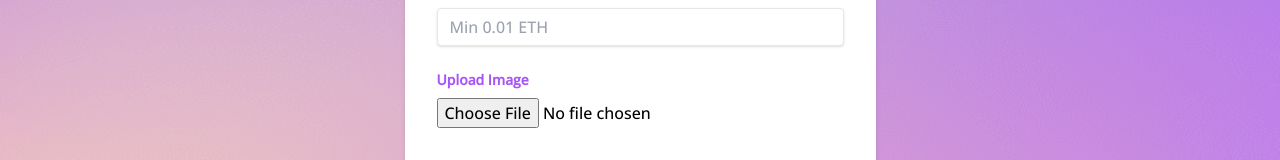
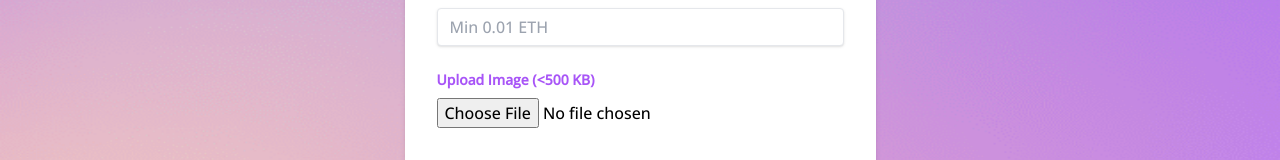
Before and after one commit to alchemyplatform/RTW3-Week7-NFT-Marketplace, a React (Create React App) app: page /sellNFT in a window 1280 px wide. Shown: the part 508-668 px from the top of the page. Built offline with nearby package versions, Linux system fonts and the light colour scheme; no server answers.

Commit message:
Frontend changes to allow button freezing

```diff
--- a/src/components/SellNFT.js
+++ b/src/components/SellNFT.js
@@ -30,12 +30,12 @@ export default function SellNFT () {
                     <input className="shadow appearance-none border rounded w-full py-2 px-3 text-gray-700 leading-tight focus:outline-none focus:shadow-outline" type="number" placeholder="Min 0.01 ETH" step="0.01" value={formParams.price} onChange={e => updateFormParams({...formParams, price: e.target.value})}></input>
                 </div>
                 <div>
-                    <label className="block text-purple-500 text-sm font-bold mb-2" htmlFor="image">Upload Image</label>
+                    <label className="block text-purple-500 text-sm font-bold mb-2" htmlFor="image">Upload Image (&lt;500 KB)</label>
                     <input type={"file"} onChange={""}></input>
                 </div>
                 <br></br>
-                <div className="text-green text-center">{message}</div>
-                <button onClick={""} className="font-bold mt-10 w-full bg-purple-500 text-white rounded p-2 shadow-lg">
+                <div className="text-red-500 text-center">{message}</div>
+                <button onClick={""} className="font-bold mt-10 w-full bg-purple-500 text-white rounded p-2 shadow-lg" id="list-button">
                     List NFT
                 </button>
             </form>
```
